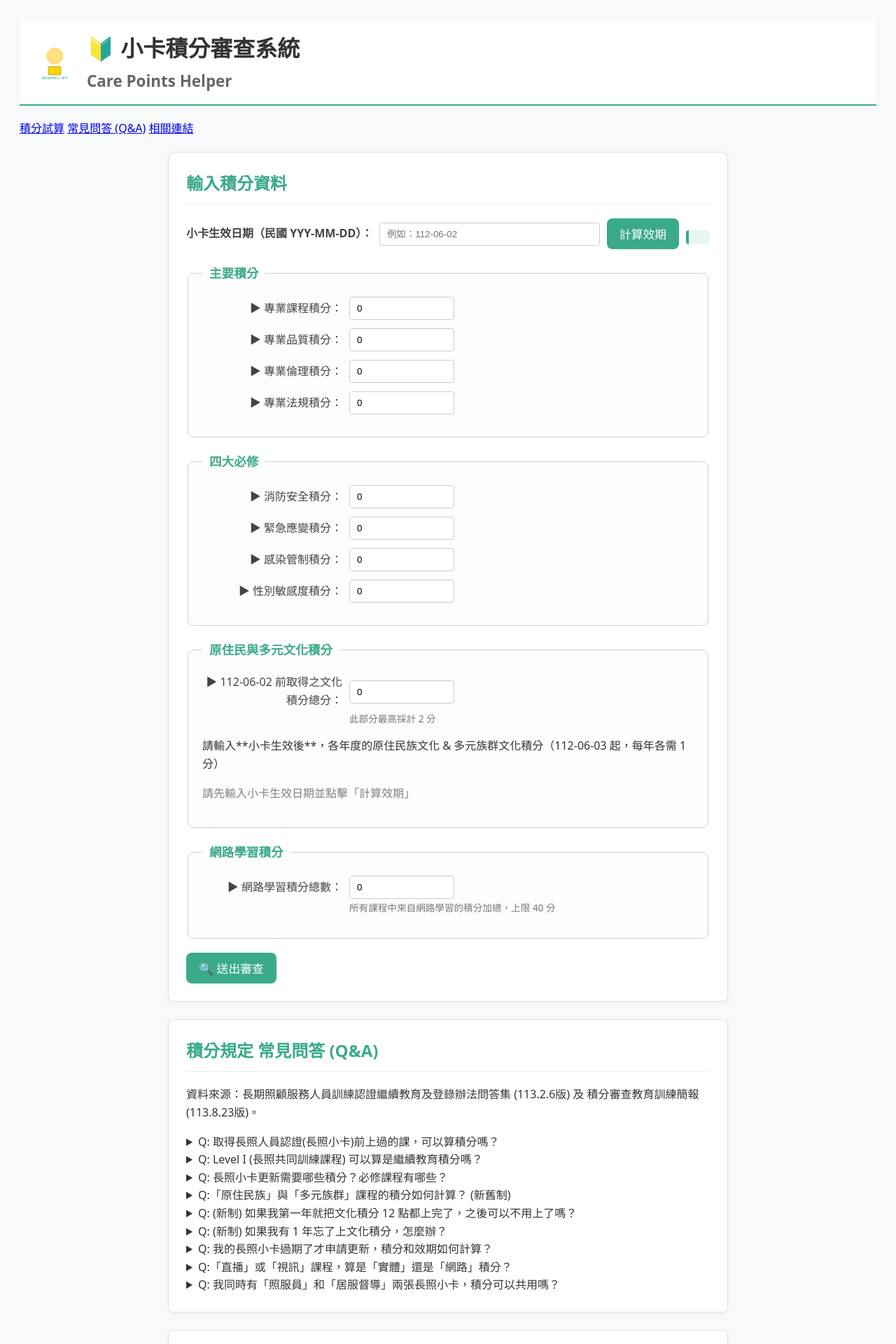
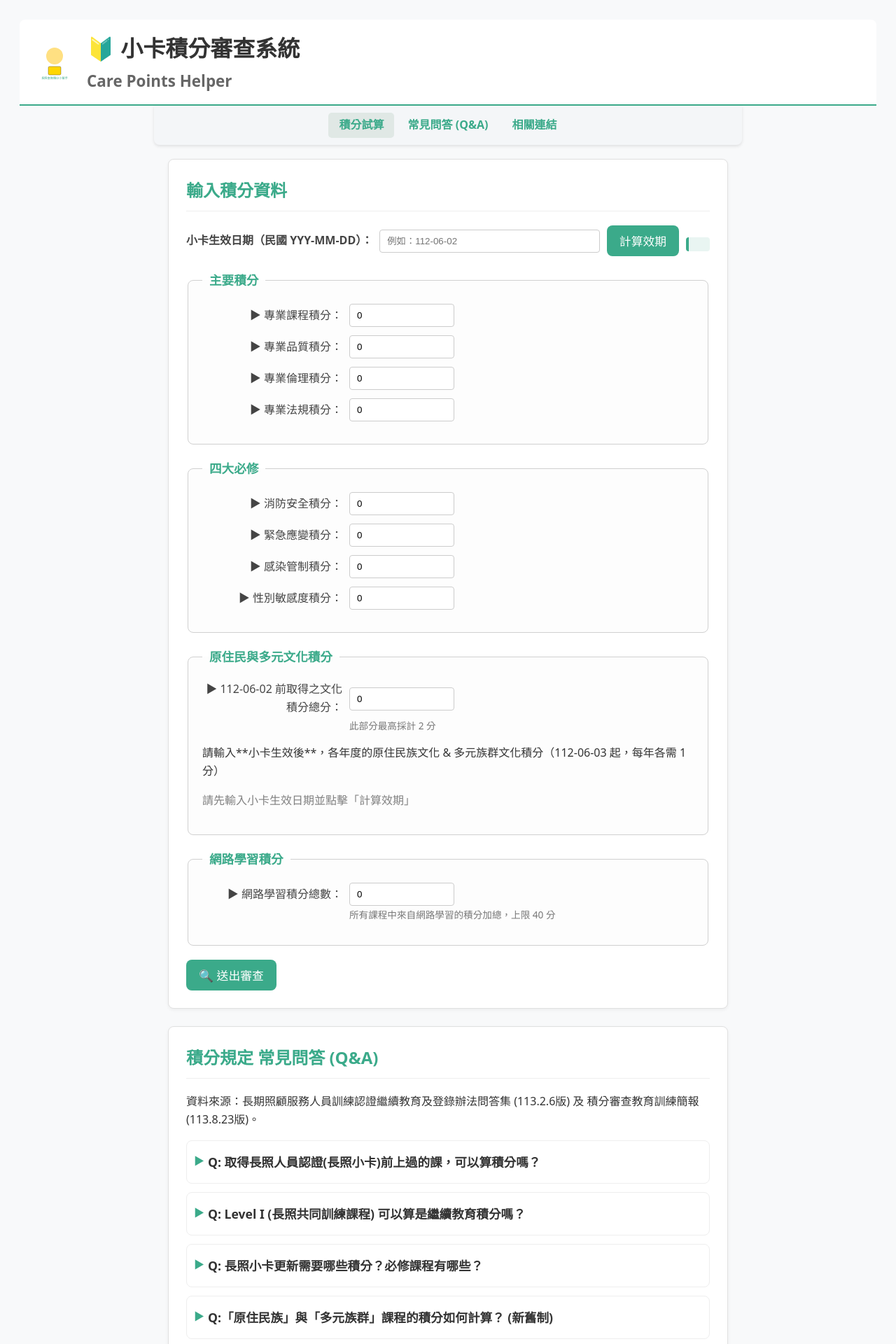
Before and after one commit to qqw0529-star/-, a Flask app: page / in a window 1280 px wide. Shown: the top 1920 px of the page at 70% size. Run offline with Flask 3, Linux system fonts and the light colour scheme; parts of the project's set-up code (start-up, migrations or seed data) failed here and were passed over.

Commit message:
Update style.css

```diff
--- a/static/style.css
+++ b/static/style.css
@@ -1,15 +1,47 @@
 /* 基本樣式 */
 html { scroll-behavior: smooth; }
 body { font-family: 'Noto Sans', 'Noto Sans TC', Arial, sans-serif; padding: 20px; color: #333; background-color: #f8f9fa; line-height: 1.6; }
-header { display: flex; align-items: center; gap: 16px; border-bottom: 2px solid #3BAA8A; padding-bottom: 10px; margin-bottom: 20px; background-color: #fff; padding: 15px 20px; border-radius: 8px 8px 0 0; }
+header { display: flex; align-items: center; gap: 16px; border-bottom: 2px solid #3BAA8A; padding-bottom: 10px; margin-bottom: 0; background-color: #fff; padding: 15px 20px; border-radius: 8px 8px 0 0; }
 header img { border-radius: 8px; }
 h1 { margin: 0; }
 h1 small { display: block; font-size: 0.7em; color: #666; margin-top: 4px; }
-main { max-width: 800px; margin: 20px auto; }
+main { max-width: 800px; margin: 0 auto 20px auto; /* Removed top margin */ }
 section { background: #fff; border: 1px solid #e0e0e0; border-radius: 8px; padding: 25px; margin-bottom: 25px; box-shadow: 0 2px 5px rgba(0,0,0,0.05); }
 h2 { color: #3BAA8A; margin-top: 0; margin-bottom: 20px; border-bottom: 1px solid #eee; padding-bottom: 10px; }
 h4 { color: #555; margin-top: 15px; margin-bottom: 5px; font-size: 1.05em; }
 h4 small { font-weight: normal; color: #777; font-size: 0.9em; }
+
+/* 導覽列 */
+nav.sub-nav {
+  background: #f4f6f8;
+  padding: 10px 0;
+  border-radius: 0 0 8px 8px; /* Match header */
+  margin: 0 auto 20px auto; /* Stick below header */
+  max-width: 840px; /* Match main + padding */
+  text-align: center;
+  position: sticky;
+  top: 0; /* Stick to top */
+  z-index: 10;
+  box-shadow: 0 2px 4px rgba(0,0,0,0.1);
+}
+nav.sub-nav a {
+  display: inline-block;
+  padding: 5px 15px;
+  text-decoration: none;
+  color: #3BAA8A;
+  font-weight: bold;
+  border-radius: 5px;
+}
+nav.sub-nav a:hover, nav.sub-nav a:focus, nav.sub-nav a.active {
+  background-color: #e0e8e5;
+  outline: none;
+}
+
+/* 錨點跳轉偏移 (配合 sticky nav) */
+#calculator-section, #qa-section, #links-section {
+  padding-top: 60px; /* Adjust based on nav height */
+  margin-top: -60px; /* Negative margin to offset padding */
+}
 
 /* 表單樣式 */
 .input-group { margin-bottom: 20px; display: flex; align-items: center; gap: 10px; flex-wrap: wrap; }
@@ -26,7 +58,7 @@ legend { font-weight: bold; color: #3BAA8A; padding: 0 10px; font-size: 1.1em; }
 
 .yearly-input-group { border-top: 1px dashed #eee; padding-top: 15px; margin-top: 15px; }
 .yearly-input-group:first-of-type { border-top: none; margin-top: 0; padding-top: 0; }
-.yearly-item input[type="number"] { max-width: 80px; } /* Smaller inputs for yearly */
+.yearly-item input[type="number"] { max-width: 80px; }
 .yearly-item label { font-size: 0.95em; }
 
 /* 按鈕 */
@@ -43,6 +75,25 @@ button:hover { background: #2f8c70; }
 #result-details li { background-color: #f8f9fa; border: 1px solid #e0e0e0; border-radius: 5px; padding: 12px 15px; margin-bottom: 10px; }
 #result-details li strong { color: #3BAA8A; }
 .error-reason { color: #dc3545; font-weight: bold; font-size: 0.9em; display: block; margin-top: 5px; }
-.sub-item { background-color: #fff !important; border-left: 3px solid #dc3545; font-size: 0.95em; margin-left: 15px; } /* Indent sub-checks */
+.sub-item { background-color: #fff !important; border-left: 3px solid #dc3545; font-size: 0.95em; margin-left: 15px; }
+
+/* Q&A 樣式 */
+.qa-container details { background: #fff; border: 1px solid #eee; border-radius: 8px; margin-bottom: 12px; }
+.qa-container details[open] { border-color: #3BAA8A; }
+.qa-container summary { padding: 16px; font-weight: bold; color: #333; cursor: pointer; font-size: 1.1em; list-style: none; position: relative; padding-left: 30px; }
+.qa-container summary::before { content: '▶'; position: absolute; left: 10px; top: 18px; font-size: 0.8em; color: #3BAA8A; transform: rotate(0deg); transition: transform 0.2s; }
+.qa-container details[open] summary::before { transform: rotate(90deg); }
+.qa-container .answer { padding: 0 16px 16px 30px; line-height: 1.7; border-top: 1px dashed #eee; margin: 10px 16px 0 16px; }
+.qa-container .answer p { margin: 8px 0; }
+.qa-container .answer ul { padding-left: 20px; }
+.qa-container .answer li { margin-bottom: 5px; }
+
+/* 連結區塊 */
+#links-section ul { list-style: none; padding-left: 0; }
+#links-section li { margin-bottom: 10px; }
+#links-section a { color: #007bff; text-decoration: none; }
+#links-section a:hover { text-decoration: underline; }
+#links-section small { color: #6c757d; display: block; margin-top: 15px; }
+
 
 pre { background: #f4f6f8; padding: 12px; border-radius: 8px; border: 1px solid #ddd; overflow-x: auto; white-space: pre-wrap; word-wrap: break-word; font-size: 0.9em; margin-top: 20px; }
```
